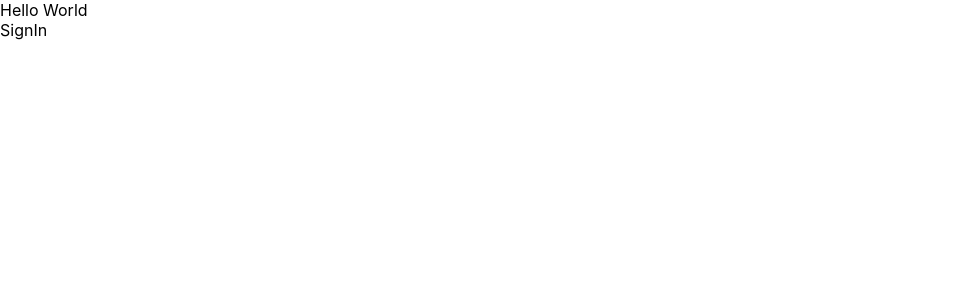
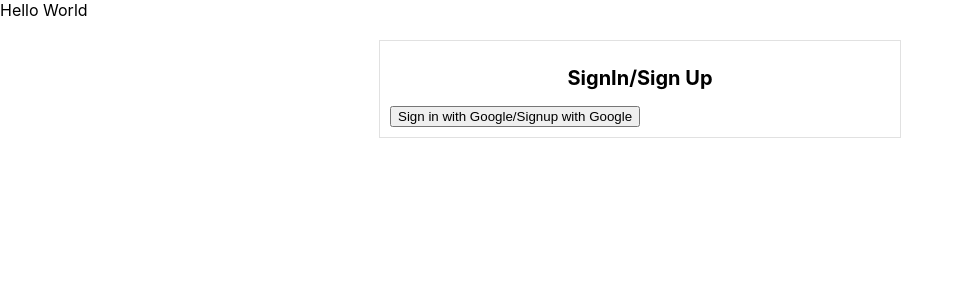
Before and after one commit to Akansha0211/slack-clone, a React (Create React App) app: page / in a window 1280 px wide. Shown: the top 300 px of the page, without its empty margins (0-963 px from the left). Built offline with nearby package versions, Linux system fonts and the light colour scheme.

Commit message:
SignIn styling

```diff
--- a/src/components/SignIn.js
+++ b/src/components/SignIn.js
@@ -3,8 +3,9 @@
 class SignIn extends Component{
     render(){
         return(
-            <div>
-                SignIn
+            <div className="signin-form">
+                <h1>SignIn/Sign Up</h1>
+                <button>Sign in with Google/Signup with Google</button>
             </div>
         );
     }
--- a/src/index.css
+++ b/src/index.css
@@ -11,3 +11,15 @@
   font-family: source-code-pro, Menlo, Monaco, Consolas, 'Courier New',
     monospace;
 }
+.signin-form{
+  border: 1px solid #e1e1e1;
+  padding: 10px;
+  width: 500px;
+  margin: 0 auto;
+  margin-top: 20px;
+}
+.signin-form h1{
+  margin: 15px 0;
+  text-align: center;
+  font-size: 20px;
+}
```
